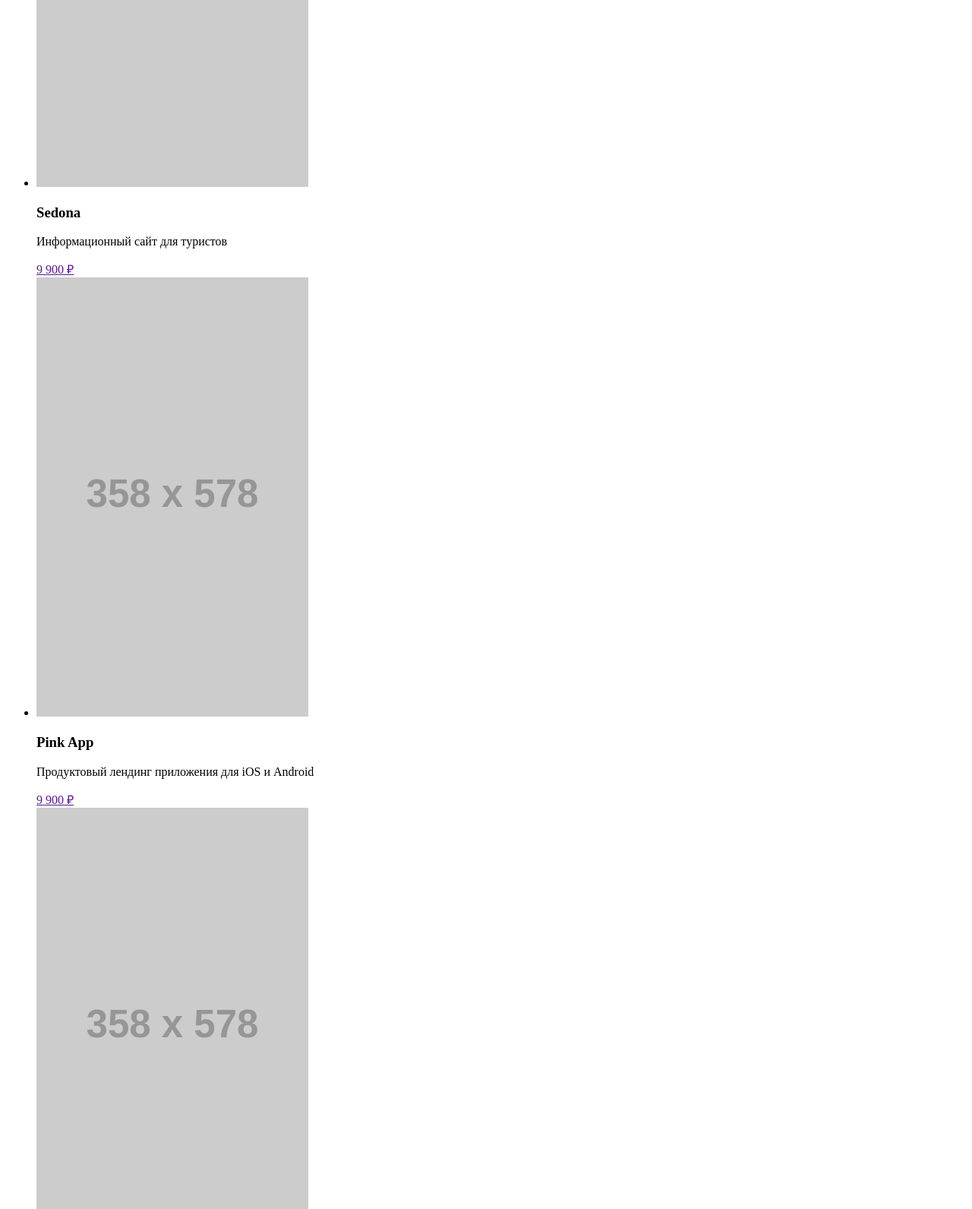
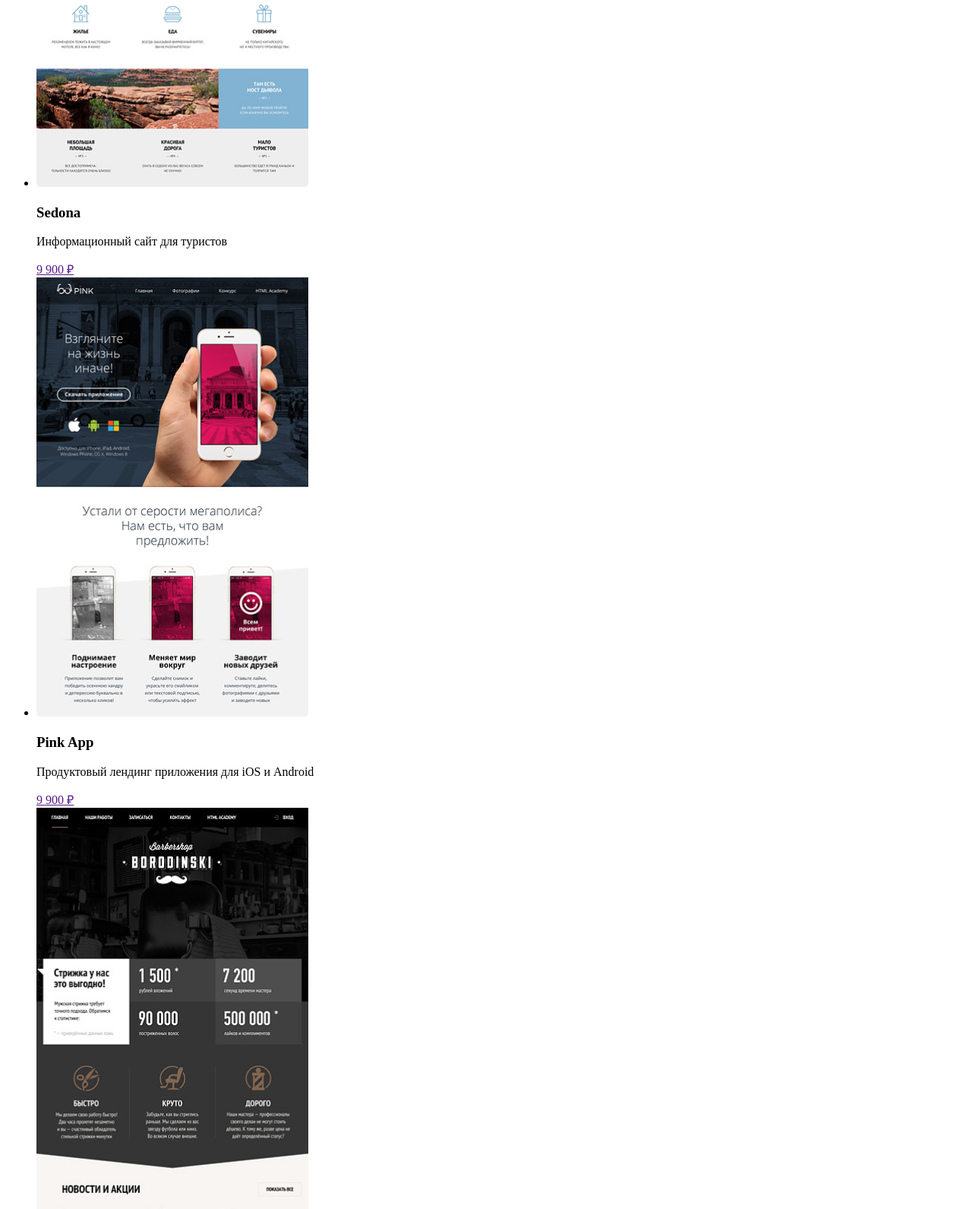
Before and after one commit to nikbritoff/1003411-nerds-30, a plain HTML site: page catalog.html in a window 1280 px wide. Shown: the part 1209-2800 px from the top of the page at 76% size. Drawn offline with Linux system fonts and the light colour scheme; placeholder pictures from the web are drawn by us; a script that the page names is missing.

Commit message:
Добавлены изображения  catalog
Добавлены изображения  catalog и подключен скрипт для ползунка

```diff
--- a/catalog.html
+++ b/catalog.html
@@ -10,7 +10,7 @@
     <header>
         <nav>
             <a href="index.html">
-              <img src="https://via.placeholder.com/160x65" alt="Логотип дизайн студии «Нёрдс»">
+                <img src="img/nerds-logo.png" width="159.87px" height="65.02px" alt="Дизайн студия «Нёрдс»">
             </a>
             <ul>
               <li><a href="#">Студия</a></li>
@@ -35,7 +35,7 @@
                         <legend>Стоимость:</legend>
                         <input class="priceRange" type="range" min="0" max="20000" step="1000" value="15000">
                         <label>От<input type="text" name="priceStart" value="0" class="price"></label>
-                        <label>До<input type="text" name="priceEnd" value="15000"></label>
+                        <label>До<input class="maxPriceRange" type="text" name="priceEnd" value="15000"></label>
                     </fieldset>
                     <fieldset>
                         <legend>Сетка:</legend>
@@ -90,7 +90,7 @@
                 <ul>
                     <li>
                         <a href="">
-                            <img src="https://via.placeholder.com/358x578" alt="Карточка шаблона Sedona">
+                            <img src="img/pages/Sedona.jpg" width="358px" height="578px" alt="Шаблон Sedona">
                         </a>
                         <div>
                             <h3>Sedona</h3>
@@ -100,7 +100,7 @@
                     </li>
                     <li>
                         <a href="">
-                            <img src="https://via.placeholder.com/358x578" alt="Карточка шаблона Pink App">
+                            <img src="img/pages/Pink.jpg" width="358px" height="578px" alt="Шаблон Pink App">
                         </a>
                         <div>
                             <h3>Pink App</h3>
@@ -110,7 +110,7 @@
                     </li>
                     <li>
                         <a href="">
-                            <img src="https://via.placeholder.com/358x578" alt="Карточка шаблона Barbershop">
+                            <img src="img/pages/Borodinsky.jpg" width="358px" height="578px" alt="Шаблон Barbershop">
                         </a>
                         <div>
                             <h3>Barbershop</h3>
@@ -120,7 +120,7 @@
                     </li>
                     <li>
                         <a href="">
-                            <img src="https://via.placeholder.com/358x578" alt="Карточка шаблона Mishka">
+                            <img src="img/pages/Mishka.jpg" width="358px" height="578px" alt="Шаблон Mishka">
                         </a>
                         <div>
                             <h3>Mishka</h3>
@@ -130,7 +130,7 @@
                     </li>
                     <li>
                         <a href="">
-                            <img src="https://via.placeholder.com/358x578" alt="Карточка шаблона A Plus">
+                            <img src="img/pages/A-plus.jpg" width="358px" height="578px" alt="Шаблон A Plus">
                         </a>
                         <div>
                             <h3>A Plus</h3>
@@ -140,7 +140,7 @@
                     </li>
                     <li>
                         <a href="">
-                            <img src="https://via.placeholder.com/358x578" alt="Карточка шаблона Kvas">
+                            <img src="img/pages/Kvas.jpg" width="358px" height="578px" alt="Шаблон Kvas">
                         </a>
                         <div>
                             <h3>Kvas</h3>
```
